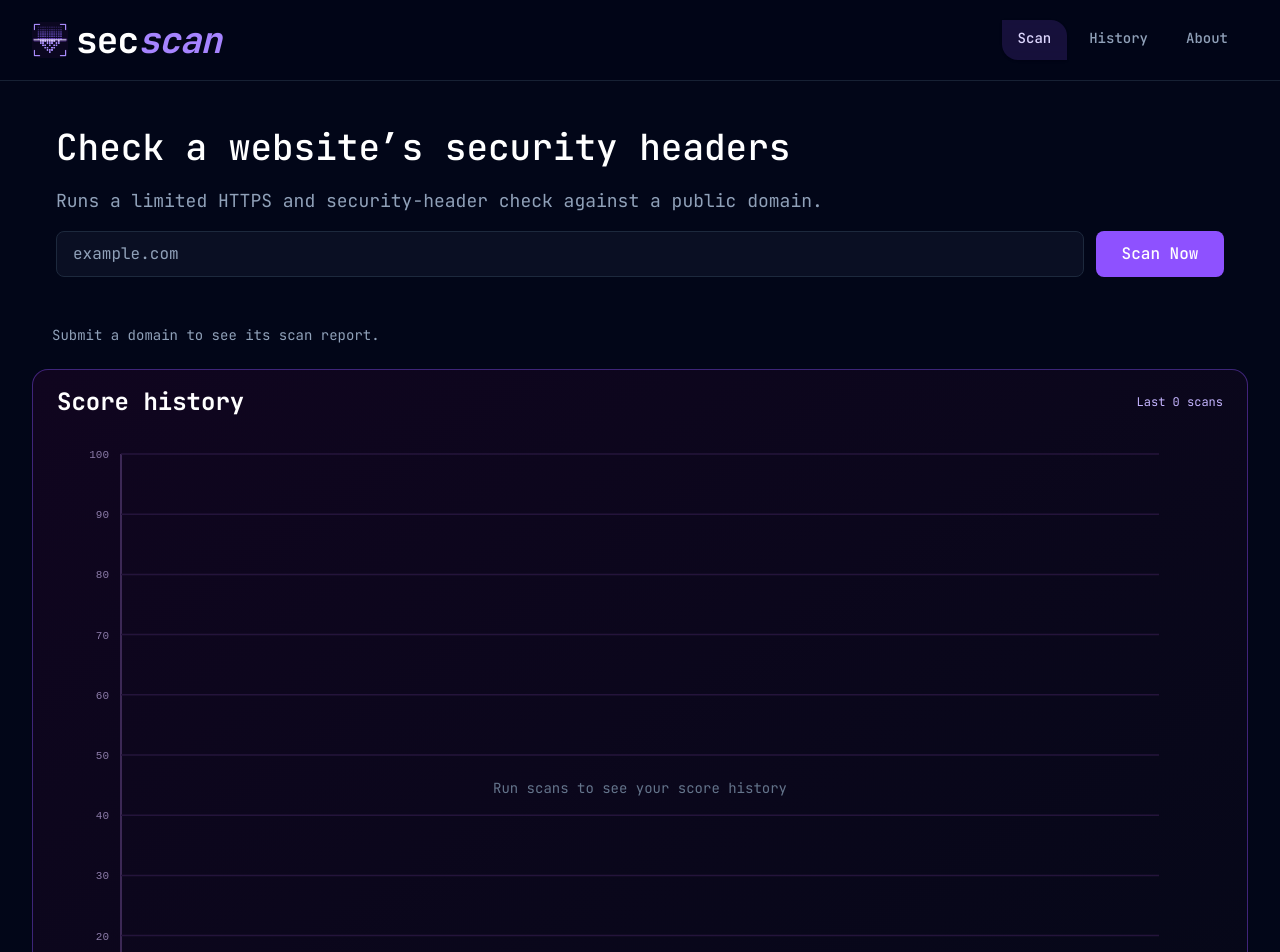
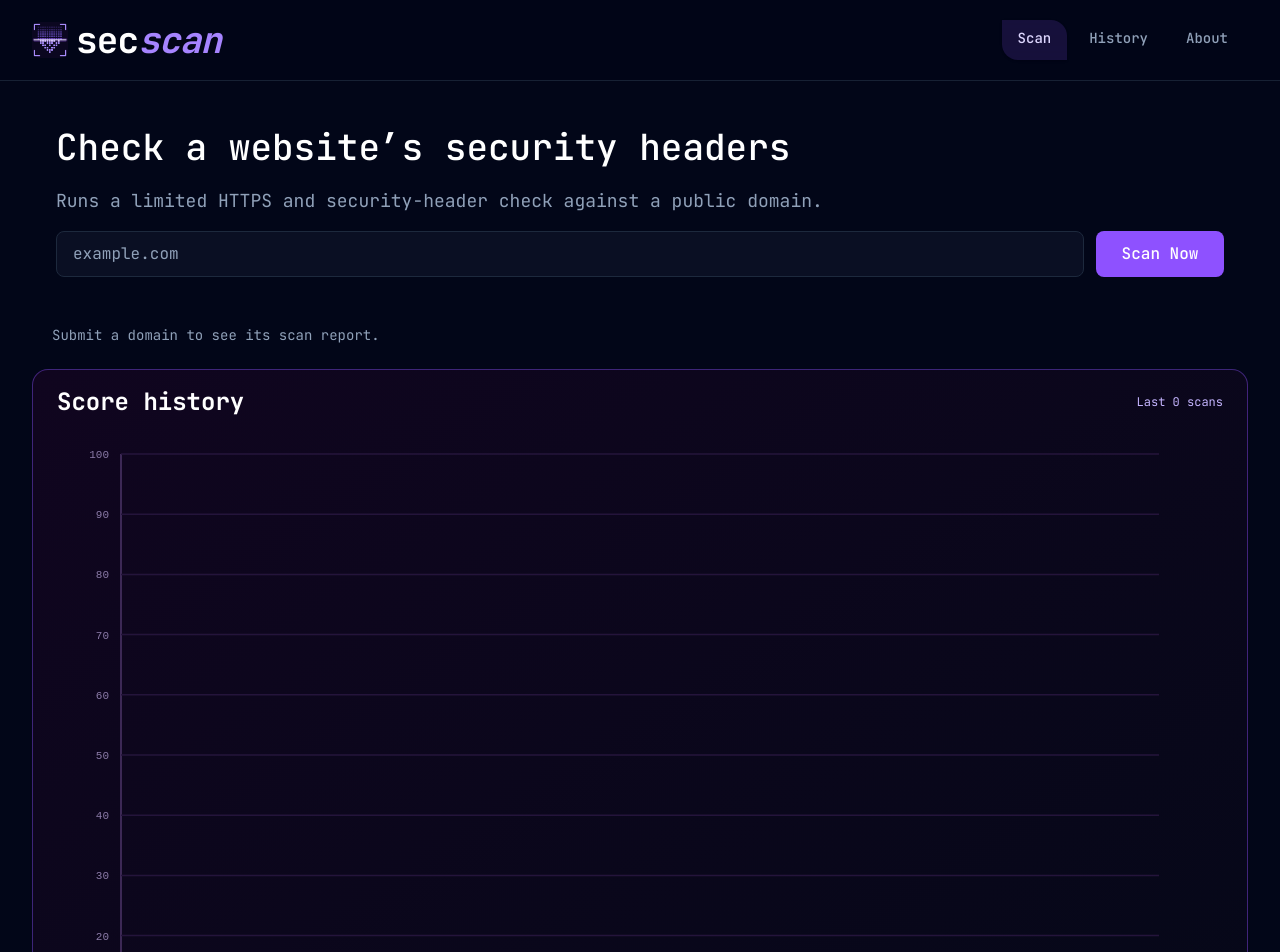
Before and after one commit to Emilhubb/SecScan, a Next.js app: page / in a window 1280 px wide. Shown: the top 952 px of the page. Built offline with nearby package versions, Linux system fonts and the light colour scheme.

Commit message:
Remove placeholder text when no scan history is available in ScoreHistory component

```diff
--- a/components/Scan Components/ScoreHistory.tsx
+++ b/components/Scan Components/ScoreHistory.tsx
@@ -113,11 +113,7 @@ export default function ScoreHistory() {
               <title>{`${scan.score}/100 · ${scan.url}`}</title>
             </circle>
           ))}
-          {scans.length === 0 && (
-            <text x={chartSize.width / 2} y={chartSize.height / 2} textAnchor="middle" fill="#64748b" fontSize="14">
-              Run scans to see your score history
-            </text>
-          )}
+
           {points.map(({ x, scan }) => (
             <text key={`${scan.id}-website`} x={x} y={chartSize.height - 58} textAnchor="middle" fill="#8b7ba8" fontSize={chartSize.width < 400 ? "9" : "11"} fontFamily="monospace">
               {wrapWebsite(scan.url, chartSize.width < 400 ? 6 : chartSize.width < 640 ? 9 : 16).map((label, index) => (
```
